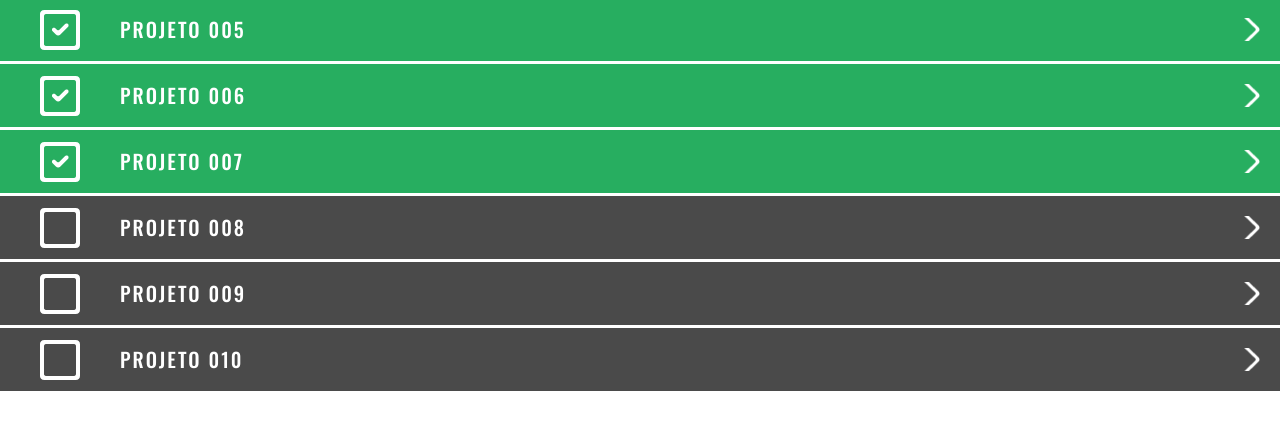
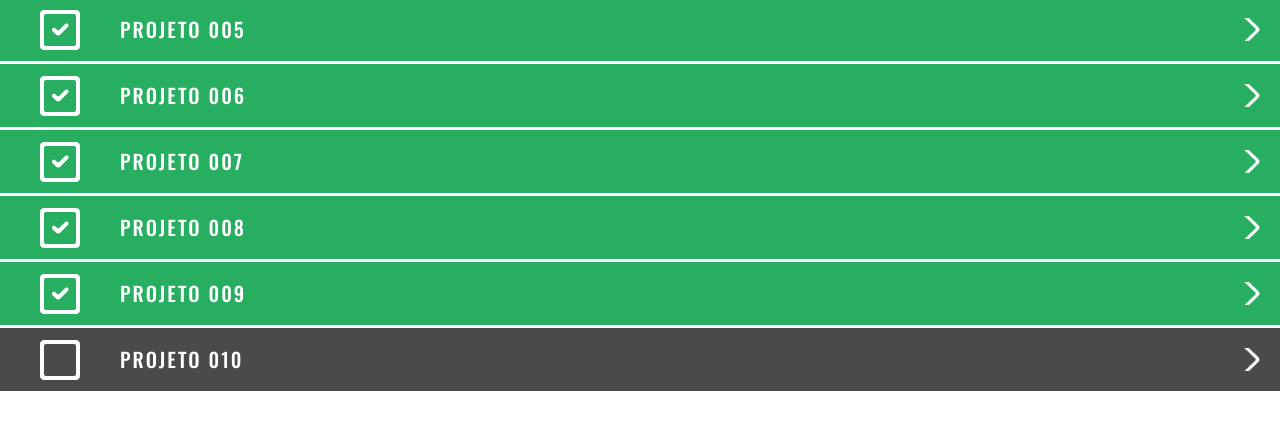
Before and after one commit to miguelect/pm-projetos, a plain HTML site: page pm-proj004/index.html in a window 1280 px wide. Shown: the part 266-696 px from the top of the page. Drawn offline with nearby package versions, Linux system fonts and the light colour scheme.

Commit message:
inclusao projetos 008 e 009

```diff
--- a/pm-proj004/index.html
+++ b/pm-proj004/index.html
@@ -2,6 +2,7 @@
 
 <!DOCTYPE html>
 <html lang="pt-BR">
+
 <head>
     <meta charset="UTF-8">
     <title>Projeto 004</title>
@@ -33,12 +34,17 @@
         <li class="concluido">
             <a href="../pm-proj007">Projeto 007</a>
         </li>
-        <li><a>Projeto 008</a></li>
-        <li><a>Projeto 009</a></li>
+        <li class="concluido">
+            <a href="../pm-proj008/">Projeto 008</a>
+        </li>
+        <li class="concluido">
+            <a href="../pm-proj009/">Projeto 009</a>
+        </li>
         <li><a>Projeto 010</a></li>
     </ul>
 
-<!-- uso um link relativo na estrutura de diretório para voltar um nível "../pm-proj001", assim quando clicar no link "Projeto 001", serão acessados os arquivos da pasta "pm-proj001", pois o ambiente localé diferente do ambiente de produção(GitHub pages).  -->
+    <!-- uso um link relativo na estrutura de diretório para voltar um nível "../pm-proj001", assim quando clicar no link "Projeto 001", serão acessados os arquivos da pasta "pm-proj001", pois o ambiente localé diferente do ambiente de produção(GitHub pages).  -->
 
 </body>
+
 </html>
```
